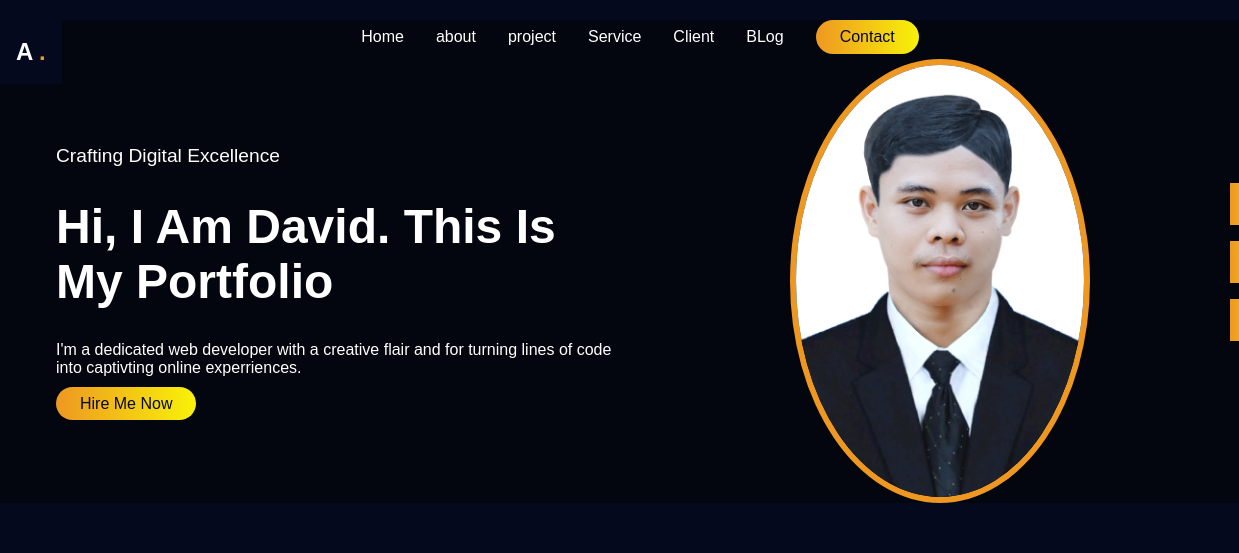
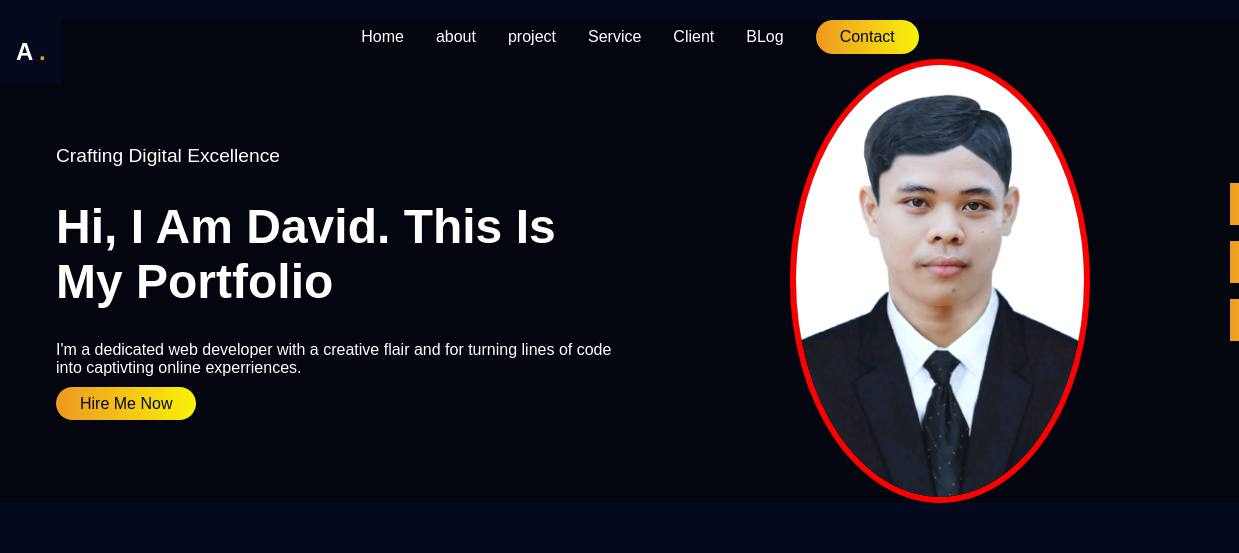
Before and after one commit to vuthDavid/portfolio.github.io, a plain HTML site: page index.html in a window 1280 px wide. Shown: the top 553 px of the page, 0-1239 px from the left. Drawn offline with nearby package versions, Linux system fonts and the light colour scheme.

Commit message:
Update style.css

```diff
--- a/style.css
+++ b/style.css
@@ -184,7 +184,7 @@ nav{
     margin: auto;
     margin-top: 5px;
     border-radius: 50%;
-    border: solid 6px #ee9821 ;
+    border: solid 6px red ;
 
 }
 .header_container h4{
```
